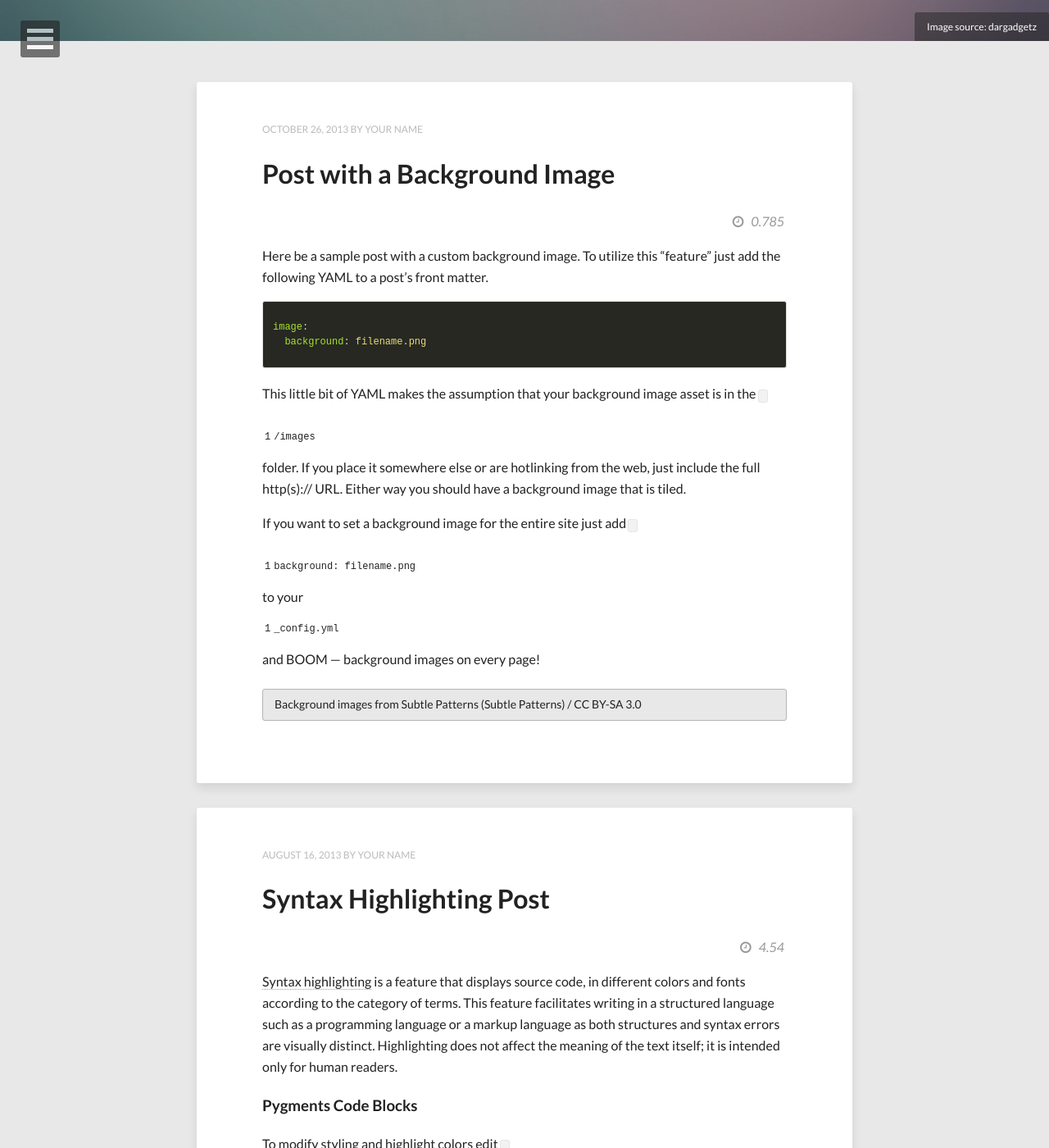
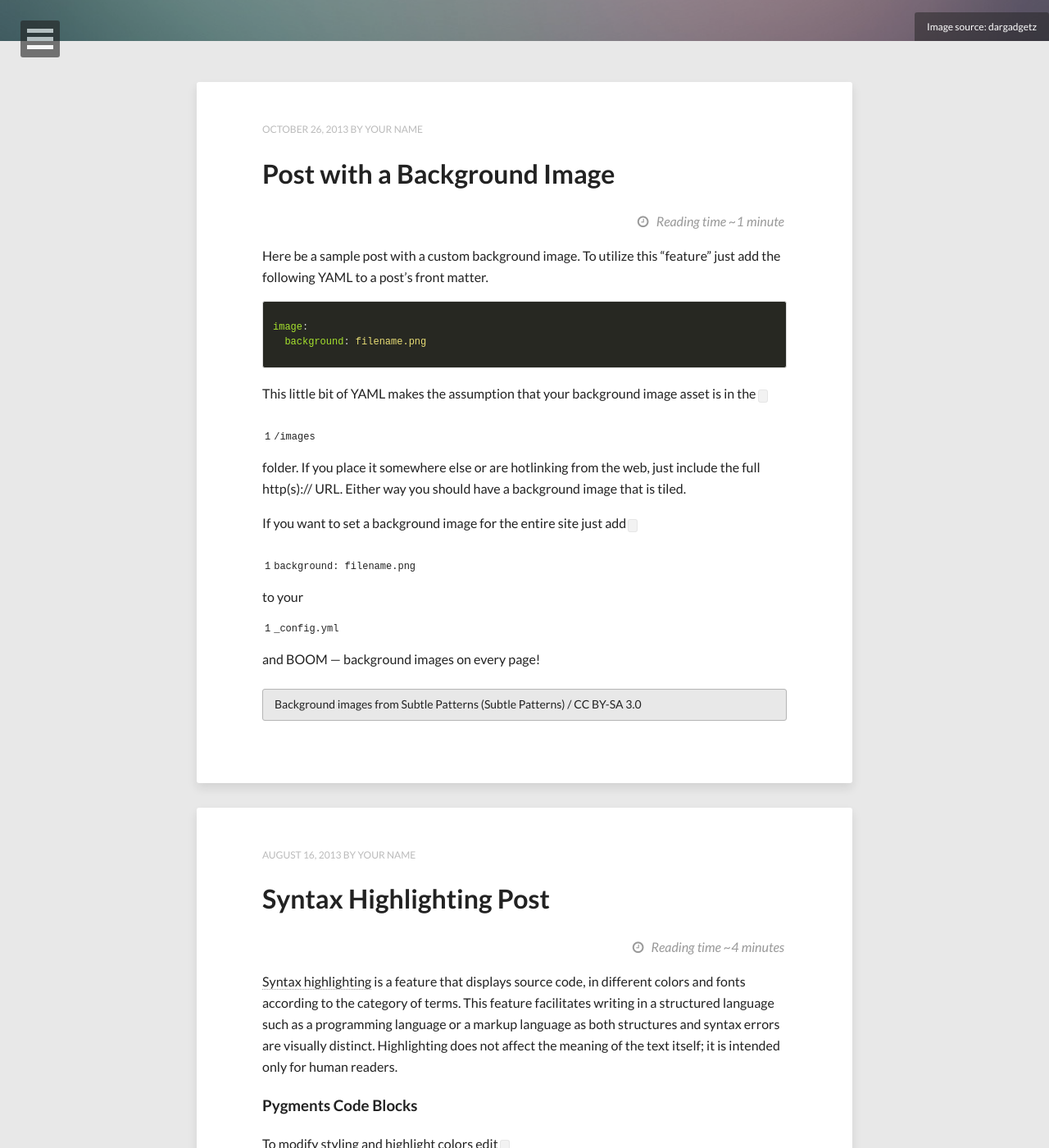
Before and after one commit to cwest/caseywest.com, a Jekyll site: the page built from index.html, in a window 1280 px wide and 1400 px high, scrolled down 350 px. Shown: the whole window at 82% size. Built offline with Jekyll 4.4.1, drawn with Linux system fonts in a browser that asks for light colours; nearby versions of some CDN libraries; the list of posts is cut into pages by our own code; some of the changed text lies outside the part shown.

Commit message:
changed the reading time calc to use the liquid features

```diff
--- a/_layouts/page.html
+++ b/_layouts/page.html
@@ -33,7 +33,8 @@
         <div class="entry-reading-time text-align-right">
           <i class="fa fa-clock-o"></i>
           <i class="entry-reading-time-content">
-            {{ content | number_of_words | append: '.0' | divided_by: site.words_per_minute }}
+            {% assign readtime = content | number_of_words | divided_by:site.words_per_minute %}
+            Reading time ~{% if readtime <= 1 %}1 minute{% else %}{{ readtime }} minutes{% endif %}
           </i>
         </div><!-- /.entry-reading-time -->
       {% endif %}
--- a/_layouts/post.html
+++ b/_layouts/post.html
@@ -38,7 +38,8 @@
         <div class="entry-reading-time text-align-right">
           <i class="fa fa-clock-o"></i>
           <i class="entry-reading-time-content">
-            {{ content | number_of_words | append: '.0' | divided_by: site.words_per_minute }}
+            {% assign readtime = content | number_of_words | divided_by:site.words_per_minute %}
+            Reading time ~{% if readtime <= 1 %}1 minute{% else %}{{ readtime }} minutes{% endif %}
           </i>
         </div><!-- /.entry-reading-time -->
       {% endif %}
--- a/index.html
+++ b/index.html
@@ -24,7 +24,8 @@
       <div class="entry-reading-time text-align-right">
         <i class="fa fa-clock-o"></i>
         <i class="entry-reading-time-content">
-          {{ post.content | number_of_words | append: '.0' | divided_by: site.words_per_minute }}
+          {% assign readtime = post.content | number_of_words | divided_by:site.words_per_minute %}
+          Reading time ~{% if readtime <= 1 %}1 minute{% else %}{{ readtime }} minutes{% endif %}
         </i>
       </div><!-- /.entry-reading-time -->
     {% endif %}
```
